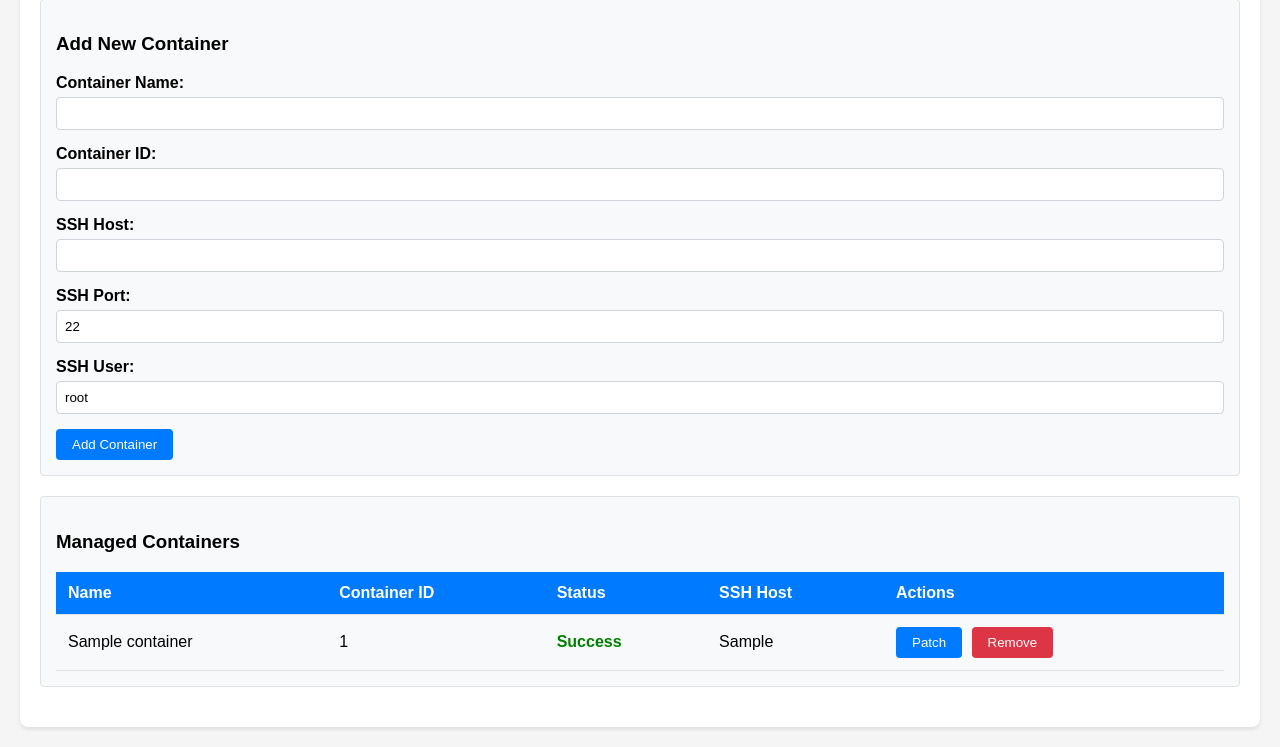
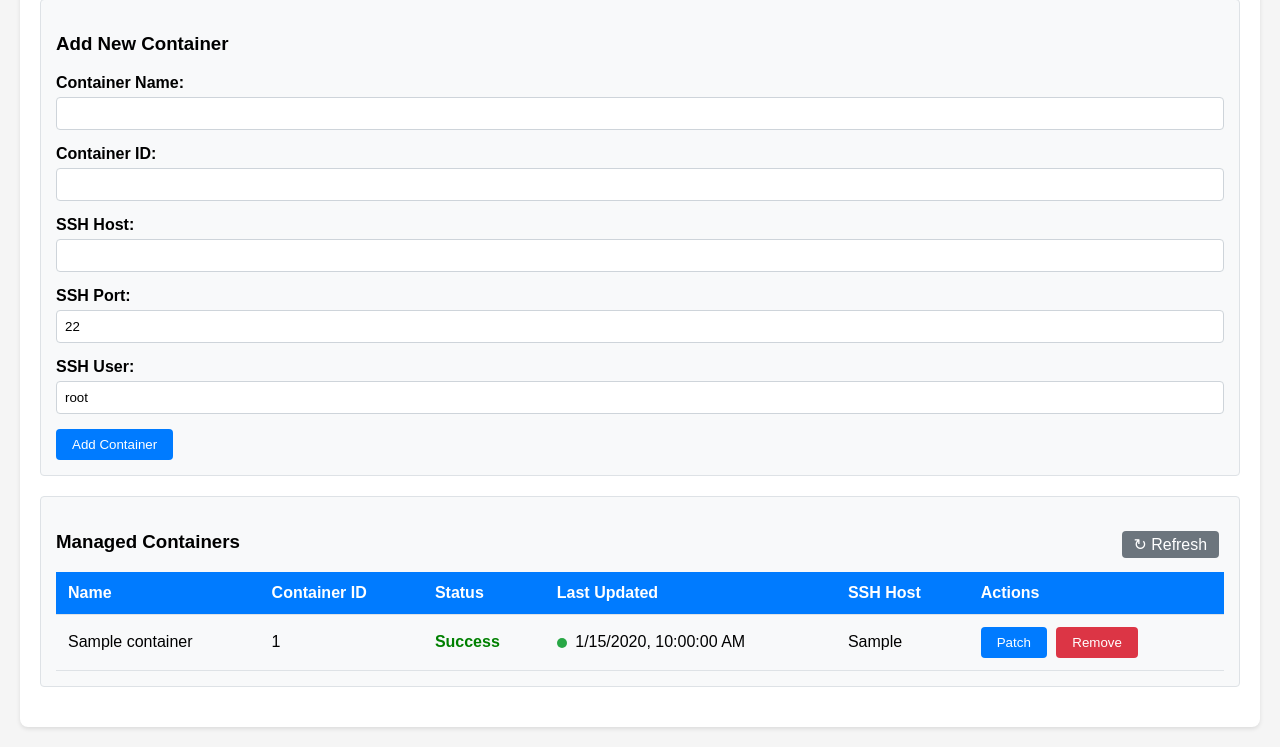
Before and after one commit to adamrfox/Patch-Tuesday, a Flask app: template web/templates/index.html in a window 1280 px wide, after a click on "Containers". Shown: the part 240-987 px from the top of the page. Run offline with Flask 3, Linux system fonts and the light colour scheme; data comes from the database, SQL or seed files in the repository; the template is opened without the code that fills it: most values are stand-ins (such as "Sample title", 1, 10 or a date in 2020); parts of the project's set-up code (start-up, migrations or seed data) failed here and were passed over.

Commit message:
feat: add live patching status column to containers table
Track active patches in-memory on PatchEngine and expose via new
/api/containers/status endpoint. Display a pulsing indicator when
patching is in progress, or the last successful update timestamp
in the Managed Containers table. Auto-refreshes on tab switch
and page load; manual refresh button also provided.

```diff
--- a/app/patch_engine.py
+++ b/app/patch_engine.py
@@ -51,7 +51,16 @@ class PatchEngine:
     """Handles patching operations on containers"""
 
     def __init__(self):
-        pass
+        self._active = set()
+
+    def register_start(self, container_id):
+        self._active.add(container_id)
+
+    def register_done(self, container_id):
+        self._active.discard(container_id)
+
+    def is_running(self, container_id):
+        return container_id in self._active
 
     def execute_ssh_command(self, host, port, user, command, timeout=300, private_key_path=None):
         """Execute a command via SSH and return its exit code.
@@ -191,6 +200,7 @@ class PatchEngine:
         if not container['ssh_host']:
             return {'error': 'No SSH host configured'}
 
+        self.register_start(container_id)
         start_time = datetime.now()
         packages_updated = []
         error_message = ""
@@ -261,6 +271,7 @@ class PatchEngine:
                     'output': result['output'],
                     'error_message': error_message,
                 })
+                self.register_done(container_id)
                 return {
                     'success': False,
                     'error': error_message,
@@ -299,6 +310,7 @@ class PatchEngine:
                     'output': result['output'],
                     'error_message': error_message,
                 })
+                self.register_done(container_id)
                 return {
                     'success': False,
                     'error': error_message,
@@ -337,6 +349,7 @@ class PatchEngine:
                         delete_lxc_snapshot(proxmox_node, proxmox_vmid, snapshot_name)
                     except Exception as e:
                         logger.warning(f"Could not clean up snapshot {snapshot_name}: {e}")
+                self.register_done(container_id)
                 return {
                     'success': True,
                     'start_time': start_time,
@@ -390,6 +403,7 @@ class PatchEngine:
                     except Exception as e:
                         logger.error(f"Rollback exception for {container['name']}: {e}")
 
+                self.register_done(container_id)
                 return {
                     'success': False,
                     'error': error_message,
@@ -424,6 +438,7 @@ class PatchEngine:
             })
 
             logger.info(f"Successfully applied patches to {container['name']} ({len(packages_updated)} package(s))")
+            self.register_done(container_id)
             return {
                 'success': True,
                 'start_time': start_time,
@@ -447,6 +462,7 @@ class PatchEngine:
                 'error_message': error_message,
             })
 
+            self.register_done(container_id)
             return {
                 'success': False,
                 'error': error_message,
--- a/app/routes.py
+++ b/app/routes.py
@@ -18,8 +18,6 @@ from .database import (get_all_containers, get_container_by_id, save_container,
 from .container_manager import container_manager
 from .patch_engine import patch_engine
 from .alerting import alerting_system
-
-# Create blueprint for routes
 main = Blueprint('main', __name__)
 
 
@@ -117,6 +115,41 @@ def patch_container(container_id):
         })
     except Exception as e:
         return jsonify({'success': False, 'message': str(e)})
+
+
+# ---------------------------------------------------------------------------
+# Container live status (is patching? when was last update?)
+# ---------------------------------------------------------------------------
+
+@main.route('/api/containers/status')
+def containers_status():
+    """Return per-container status: last_successful_update and is_patching."""
+    from .database import get_db as _get_db
+    from datetime import datetime as _dt
+
+    db = _get_db()
+    rows = db.execute(
+        "SELECT c.id, c.name, c.container_id, c.status, c.last_updated "
+        "FROM containers c ORDER BY c.name"
+    ).fetchall()
+    result = []
+    for row in rows:
+        cid = row['id']
+        latest = db.execute(
+            'SELECT MAX(end_time) AS last_succ FROM update_history '
+            'WHERE container_id = ? AND status = ?',
+            (cid, 'success')
+        ).fetchone()
+        result.append({
+            'id': cid,
+            'name': row['name'],
+            'container_id': row['container_id'],
+            'status': row['status'],
+            'last_updated': latest['last_succ'] if latest and latest['last_succ'] else None,
+            'is_patching': patch_engine.is_running(cid),
+        })
+    return jsonify(result)
+
 
 @main.route('/history/<int:container_id>')
 def get_update_history(container_id):
--- a/web/templates/index.html
+++ b/web/templates/index.html
@@ -137,7 +137,30 @@
             display: block;
         }
 
-        /* Discovery loading spinner */
+        /* Container status spinner */
+        .status-dot {
+            display: inline-block;
+            width: 10px;
+            height: 10px;
+            border-radius: 50%;
+            background-color: #ffc107;
+            margin-right: 4px;
+            vertical-align: middle;
+        }
+        .status-dot.running {
+            background-color: #ffc107;
+            animation: pulse 1s infinite;
+        }
+        .status-dot.updated {
+            background-color: #28a745;
+        }
+        .status-dot.never {
+            background-color: #6c757d;
+        }
+        @keyframes pulse {
+            0%, 100% { opacity: 1; }
+            50% { opacity: 0.3; }
+        }
         #discoveryLoading {
             display: none;
             text-align: center;
@@ -244,24 +267,28 @@
             </div>
 
             <div class="card">
-                <h3>Managed Containers</h3>
+                <h3>Managed Containers
+                    <button id="refreshContainersBtn" type="button" onclick="loadContainerStatus()" style="float:right;font-size:0.85em;padding:4px 12px;background:#6c757d;" title="Refresh status">↻ Refresh</button>
+                </h3>
                 {% if containers %}
-                    <table>
+                    <table id="containersTable">
                         <thead>
                             <tr>
                                 <th>Name</th>
                                 <th>Container ID</th>
                                 <th>Status</th>
+                                <th>Last Updated</th>
                                 <th>SSH Host</th>
                                 <th>Actions</th>
                             </tr>
                         </thead>
-                        <tbody>
+                        <tbody id="containersTableBody">
                             {% for container in containers %}
-                            <tr>
+                            <tr class="container-row" data-id="{{ container.id }}">
                                 <td>{{ container.name }}</td>
                                 <td>{{ container.container_id }}</td>
-                                <td class="status-{{ container.status }}">{{ container.status.title() }}</td>
+                                <td class="status-cell status-{{ container.status }}">{{ container.status.title() }}</td>
+                                <td class="last-updated-cell"><span class="status-dot never"></span> —</td>
                                 <td>{{ container.ssh_host or 'N/A' }}</td>
                                 <td>
                                     <button onclick="patchContainer({{ container.id }})">Patch</button>
@@ -633,15 +660,26 @@
 
         function patchContainer(containerId) {
             if (confirm('Are you sure you want to patch this container?')) {
+                const row = document.querySelector(`.container-row[data-id="${containerId}"]`);
+                const statusCell = row ? row.querySelector('.status-cell') : null;
+                const updatedCell = row ? row.querySelector('.last-updated-cell') : null;
+
+                // Show in-progress indicator
+                if (updatedCell) updatedCell.innerHTML = '<span class="status-dot running"></span> Patching…';
+                if (statusCell) { statusCell.className = 'status-cell status-pending'; statusCell.textContent = 'Patching…'; }
+
                 fetch(`/patch/${containerId}`, { method: 'POST' })
                     .then(response => response.json())
                     .then(data => {
                         alert(`Patch result: ${data.success ? 'Success' : 'Failed'} - ${data.message || ''}`);
-                        location.reload();
+                        // Refresh status from server to pick up latest data
+                        loadContainerStatus();
                     })
                     .catch(error => {
                         console.error('Error:', error);
                         alert('Error occurred while patching container');
+                        // Reload to get fresh state
+                        location.reload();
                     });
             }
         }
@@ -660,6 +698,47 @@
                     });
             }
         }
+
+        function loadContainerStatus() {
+            fetch('/api/containers/status')
+                .then(response => response.json())
+                .then(data => {
+                    renderContainerStatus(data);
+                })
+                .catch(error => {
+                    console.error('Error loading container status:', error);
+                });
+        }
+
+        function renderContainerStatus(statuses) {
+            for (const s of statuses) {
+                const row = document.querySelector(`.container-row[data-id="${s.id}"]`);
+                if (!row) continue;
+
+                // Update status cell
+                const statusCell = row.querySelector('.status-cell');
+                statusCell.className = 'status-cell status-' + s.status;
+                statusCell.textContent = s.status.charAt(0).toUpperCase() + s.status.slice(1);
+
+                // Update last-updated cell
+                const updatedCell = row.querySelector('.last-updated-cell');
+                if (s.is_patching) {
+                    updatedCell.innerHTML = '<span class="status-dot running"></span> Patching…';
+                } else if (s.last_updated) {
+                    try {
+                        const d = new Date(s.last_updated);
+                        const formatted = d.toLocaleString();
+                        updatedCell.innerHTML = '<span class="status-dot updated"></span> ' + esc(formatted);
+                    } catch {
+                        updatedCell.innerHTML = '<span class="status-dot never"></span> —';
+                    }
+                } else {
+                    updatedCell.innerHTML = '<span class="status-dot never"></span> Never';
+                }
+            }
+        }
+
+        // Refresh container status whenever the Containers tab is shown
 
         function loadHistory() {
             const containerId = document.getElementById('historyContainerSelect').value;
@@ -1681,6 +1760,7 @@
             loadDefaultSshUser();
             _origSwitchTab.call(this, tabName);
             if (tabName === 'groups') loadGroups();
+            if (tabName === 'containers') loadContainerStatus();
             if (tabName === 'scheduling') updateActiveSchedulesTable();
         };
 
@@ -1756,6 +1836,7 @@
         // Load default SSH user and hint on page load
         loadDefaultSshUser();
         loadClusters();
+        loadContainerStatus();
         loadDiscoverySettings();
 
     </script>
```
